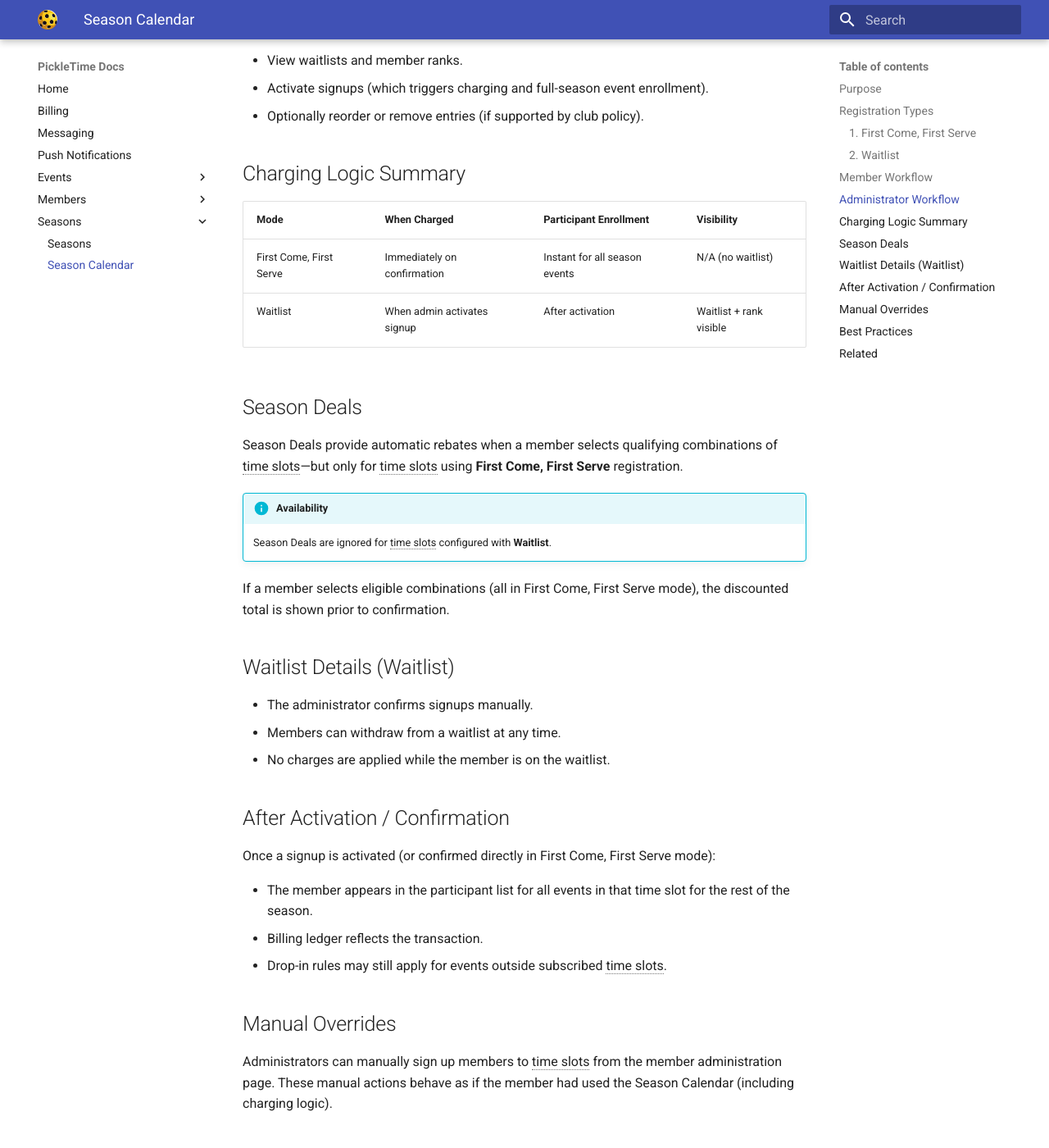
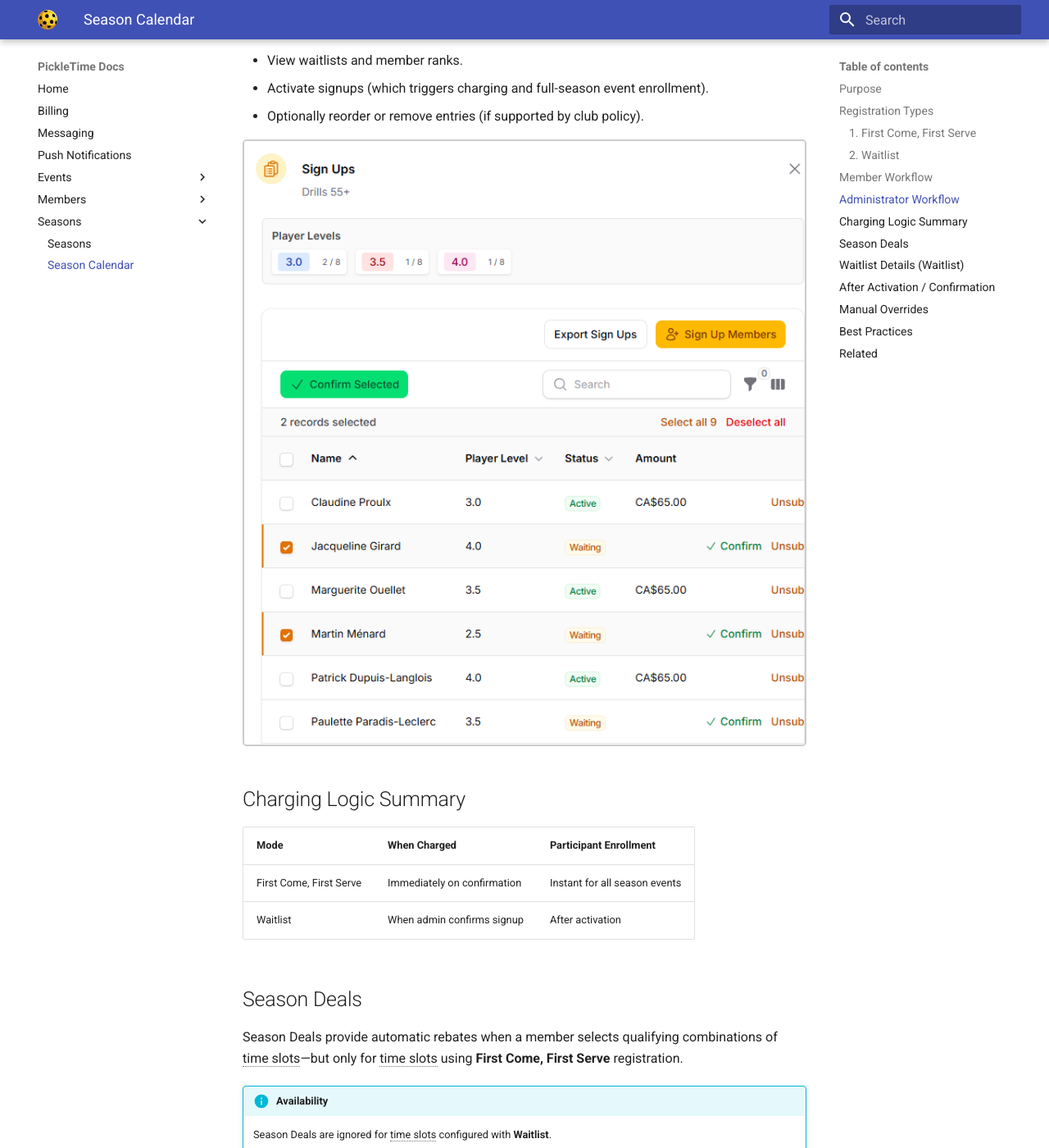
Before and after one commit to jorioux/docs, an MkDocs documentation site: the page built from docs/seasons/season-calendar.md, in a window 1280 px wide and 1400 px high, scrolled down 2991 px. Shown: the whole window at 82% size. Built offline with MkDocs 1.6.1 and Material for MkDocs 9.7.7, drawn with Linux system fonts in a browser that asks for light colours.

Commit message:
list subscribers image

```diff
--- a/docs/seasons/season-calendar.md
+++ b/docs/seasons/season-calendar.md
@@ -69,12 +69,14 @@ Administrators manage season signups from the season management area:
   - Activate signups (which triggers charging and full-season event enrollment).
   - Optionally reorder or remove entries (if supported by club policy).
 
+![List event series subscribers](../images/list-event-series-subscribers.png)
+
 ## Charging Logic Summary
 
-| Mode | When Charged | Participant Enrollment | Visibility |
-|------|---------------|------------------------|------------|
-| First Come, First Serve | Immediately on confirmation | Instant for all season events | N/A (no waitlist) |
-| Waitlist | When admin activates signup | After activation | Waitlist + rank visible |
+| Mode | When Charged | Participant Enrollment |
+|------|---------------|------------------------|
+| First Come, First Serve | Immediately on confirmation | Instant for all season events |
+| Waitlist | When admin confirms signup | After activation |
 
 ## Season Deals
 
```
Also changed, not shown: docs/images/list-event-series-subscribers.png (added).
